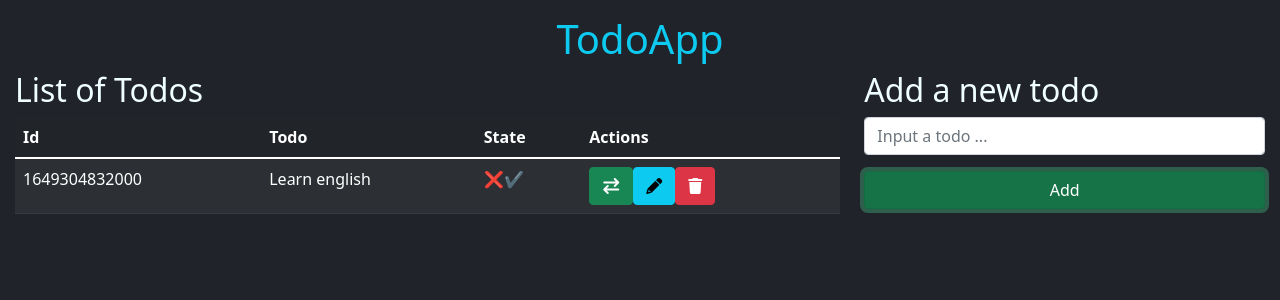
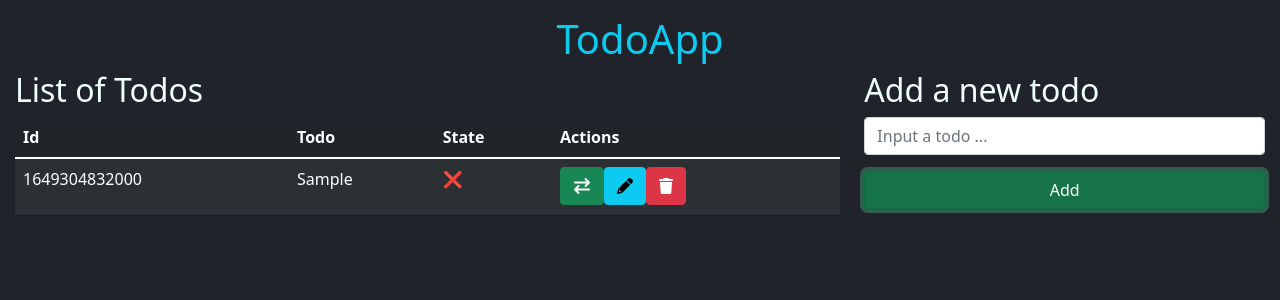
Before and after one commit to stargazing4122/12-todoapp-ts-modal, a React (Create React App) app: page / in a window 1280 px wide. Both pictures are taken after typing "Sample" into the empty fields and a click on the button "Add". Shown: the top 300 px of the page. Built offline with nearby package versions, Linux system fonts and the light colour scheme.

Commit message:
logic of load todos

```diff
--- a/src/components/RowTodo.tsx
+++ b/src/components/RowTodo.tsx
@@ -1,7 +1,37 @@
-import React from 'react'
+import React, { FC } from 'react'
+import { Todo } from '../interfaces/interfaces'
 
-export const RowTodo = () => {
+interface Props {
+  todo: Todo;
+}
+export const RowTodo: FC<Props> = ({ todo }) => {
+
+  const { id, todoName, state } = todo;
   return (
-    <div>RowTodo</div>
+    <tr>
+      <td>{ id }</td>
+      <td>{ todoName }</td>
+      <td> { state ? '✔️' : '❌'} </td>
+      <td>
+        <button
+          className="btn btn-success"
+          type="button"
+        >
+          <i className="fa-solid fa-arrow-right-arrow-left"></i>
+        </button>
+        <button
+          className="btn btn-info"
+          type="button"
+        >
+          <i className="fa-solid fa-pencil"></i>
+        </button>
+        <button
+          className="btn btn-danger"
+          type="button"
+        >
+          <i className="fa-solid fa-trash"></i>
+        </button>
+      </td>
+    </tr>
   )
 }
--- a/src/components/TodosTable.tsx
+++ b/src/components/TodosTable.tsx
@@ -1,6 +1,12 @@
-import React from 'react'
+import React, { useContext } from 'react'
+import { TodoContext } from '../context/TodoContext'
+import { RowTodo } from './RowTodo';
 
 export const TodosTable = () => {
+
+  // hooks
+  const { todosState } = useContext(TodoContext);
+
   return (
     <>
       <h2>List of Todos</h2>
@@ -14,31 +20,14 @@ export const TodosTable = () => {
           </tr>
         </thead>
         <tbody>
-          <tr>
-            <td>{ new Date().getTime() }</td>
-            <td>Learn english</td>
-            <td>❌✔️</td>
-            <td>
-              <button
-                className="btn btn-success"
-                type="button"
-              >
-                <i className="fa-solid fa-arrow-right-arrow-left"></i>
-              </button>
-              <button
-                className="btn btn-info"
-                type="button"
-              >
-                <i className="fa-solid fa-pencil"></i>
-              </button>
-              <button
-                className="btn btn-danger"
-                type="button"
-              >
-                <i className="fa-solid fa-trash"></i>
-              </button>
-            </td>
-          </tr>
+          {
+            todosState.map( todo => (
+              <RowTodo
+                key={todo.id}
+                todo={ todo }
+              />
+            ))
+          }
         </tbody>
       </table>
     </>
```
